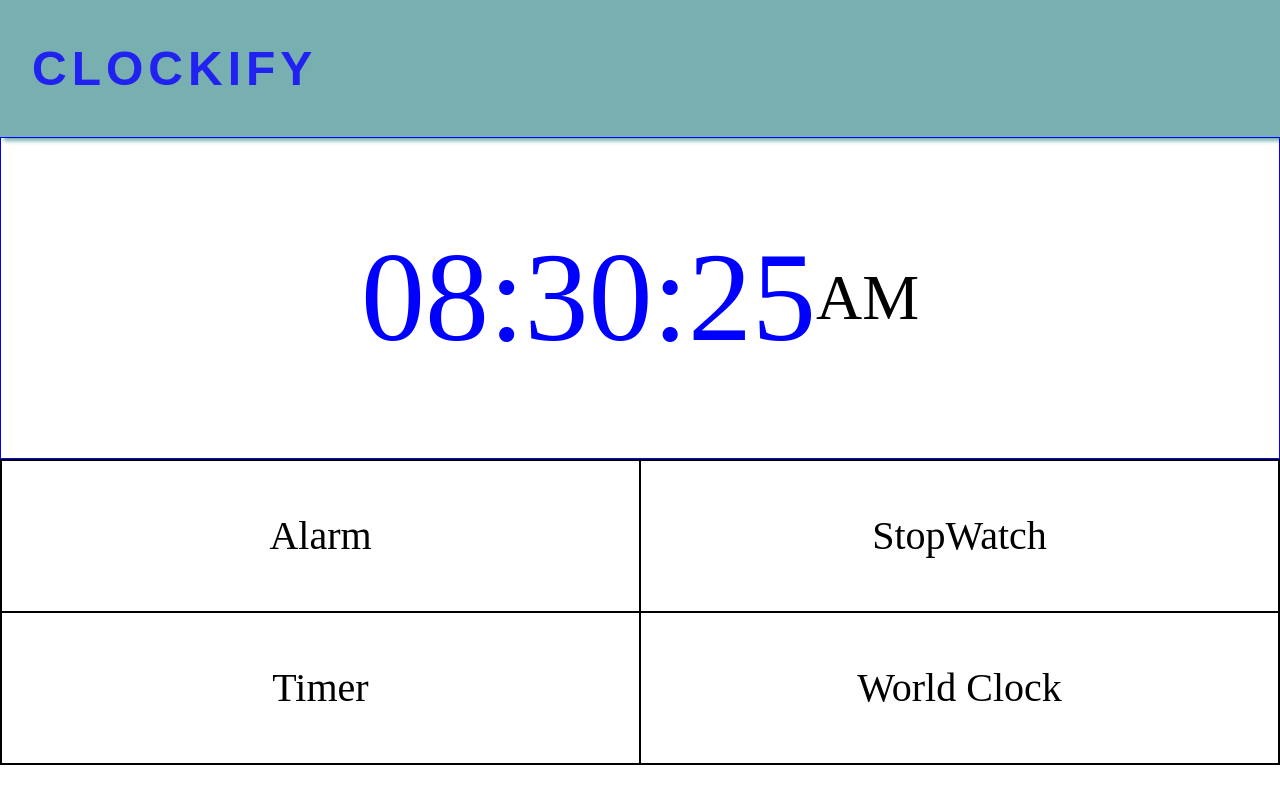
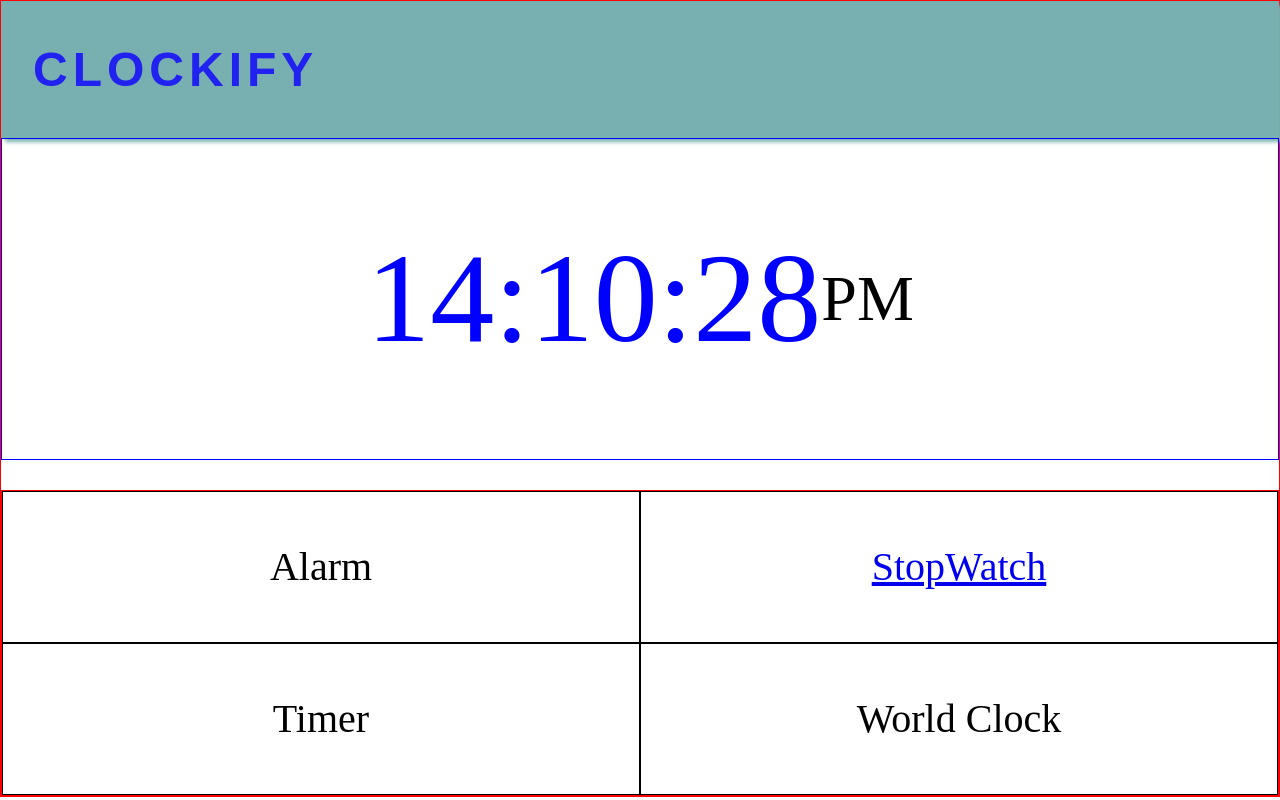
Before and after one commit to hadifarousheen/Clockify, a plain HTML site: page index.html in a window 1280 px wide. Drawn offline with Linux system fonts and the light colour scheme.

Commit message:
display time functionality done

```diff
--- a/index.css
+++ b/index.css
@@ -5,6 +5,8 @@ body{
 .main-container{
     padding: 0;
     margin:0;
+        border:1px solid red;
+    /* height: 100vh; */
 }
 nav{
     background-color: rgb(120, 176, 178);
@@ -40,11 +42,11 @@ nav{
 }
 
 .secondary-container{
-    border:1px solid;
+    border:1px solid red;
     display: grid;
     grid-template-columns: 1fr 1fr;
     /* grid-template-rows: 50% 50%; */
-
+ margin-top: 30px;
 
 }
 .secondary-container div{
--- a/index.html
+++ b/index.html
@@ -12,17 +12,17 @@
         <h1 class="title">Clockify</h1>
       </nav>
       <div class="time-display">
-        <span class="hour">08</span>
+        <span class="hour">00</span>
         <span>:</span>
-        <span class="minute">30</span>
+        <span class="minute">00</span>
         <span>:</span>
-        <span>25</span>
+        <span class="second">00</span>
         <span class="am-pm">AM</span>
       </div>
 
       <div class="secondary-container">
         <div>Alarm</div>
-        <div>StopWatch</div>
+        <div><a href="./stopwatch.html">StopWatch</a></div>
         <div>Timer</div>
         <div>World Clock</div>
       </div>
--- a/script.js
+++ b/script.js
@@ -0,0 +1,21 @@
+const hour=document.querySelector('.hour');
+const minute=document.querySelector('.minute');
+const second=document.querySelector('.second')
+const am_pm=document.querySelector('.am-pm')
+
+
+
+setInterval(() => {
+    const hourtime=new Date().getHours();
+const minutetime=new Date().getMinutes();
+const secondtime=new Date().getSeconds();
+
+hour.innerText=hourtime;
+minute.innerText=minutetime;
+second.innerText=secondtime;
+if(hourtime >=12){
+    am_pm.innerText="PM"
+}else{
+    am_pm.innerText="AM"
+}
+}, 1000);
```
Also changed, not shown: stopwatch.html (+23 -0 lines).
